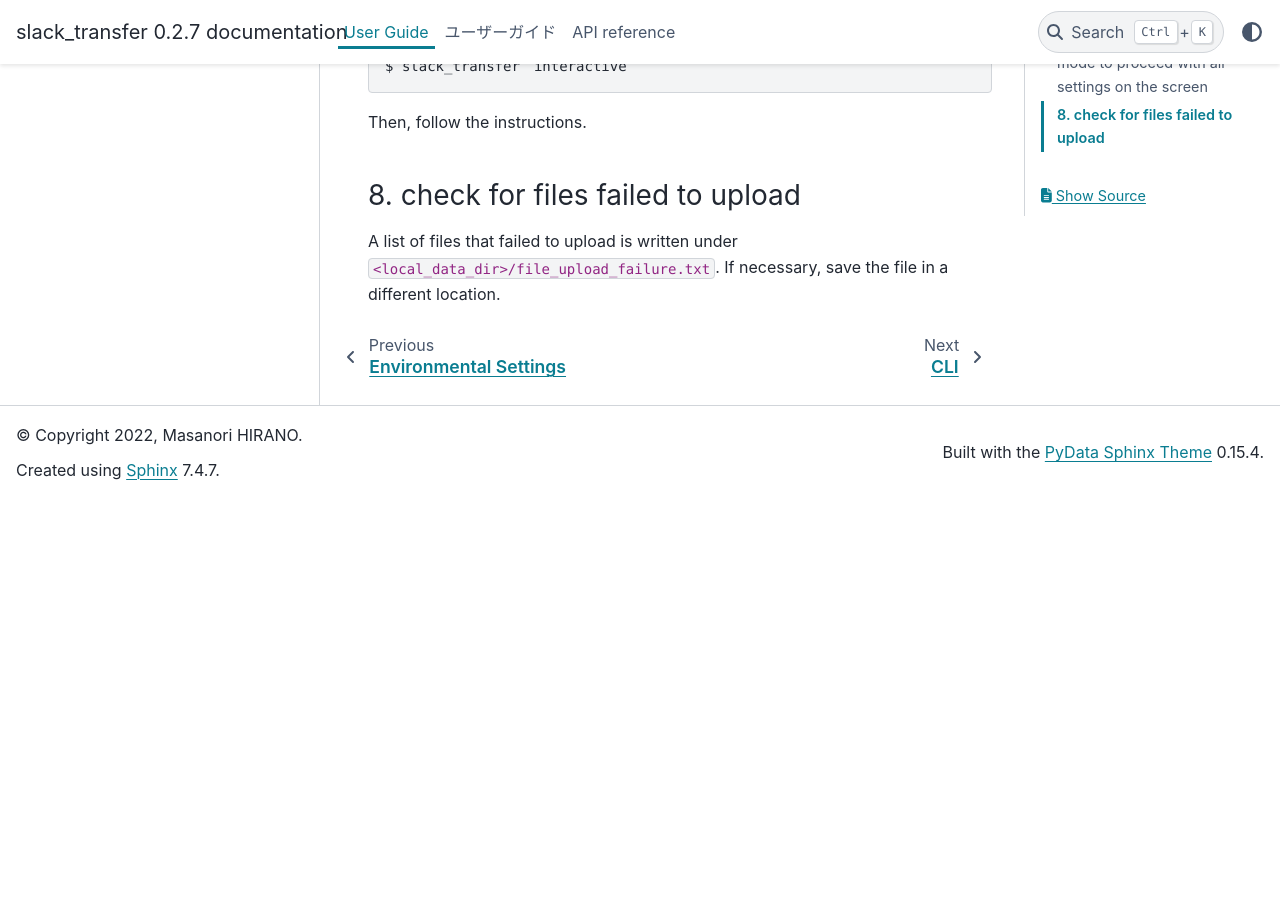
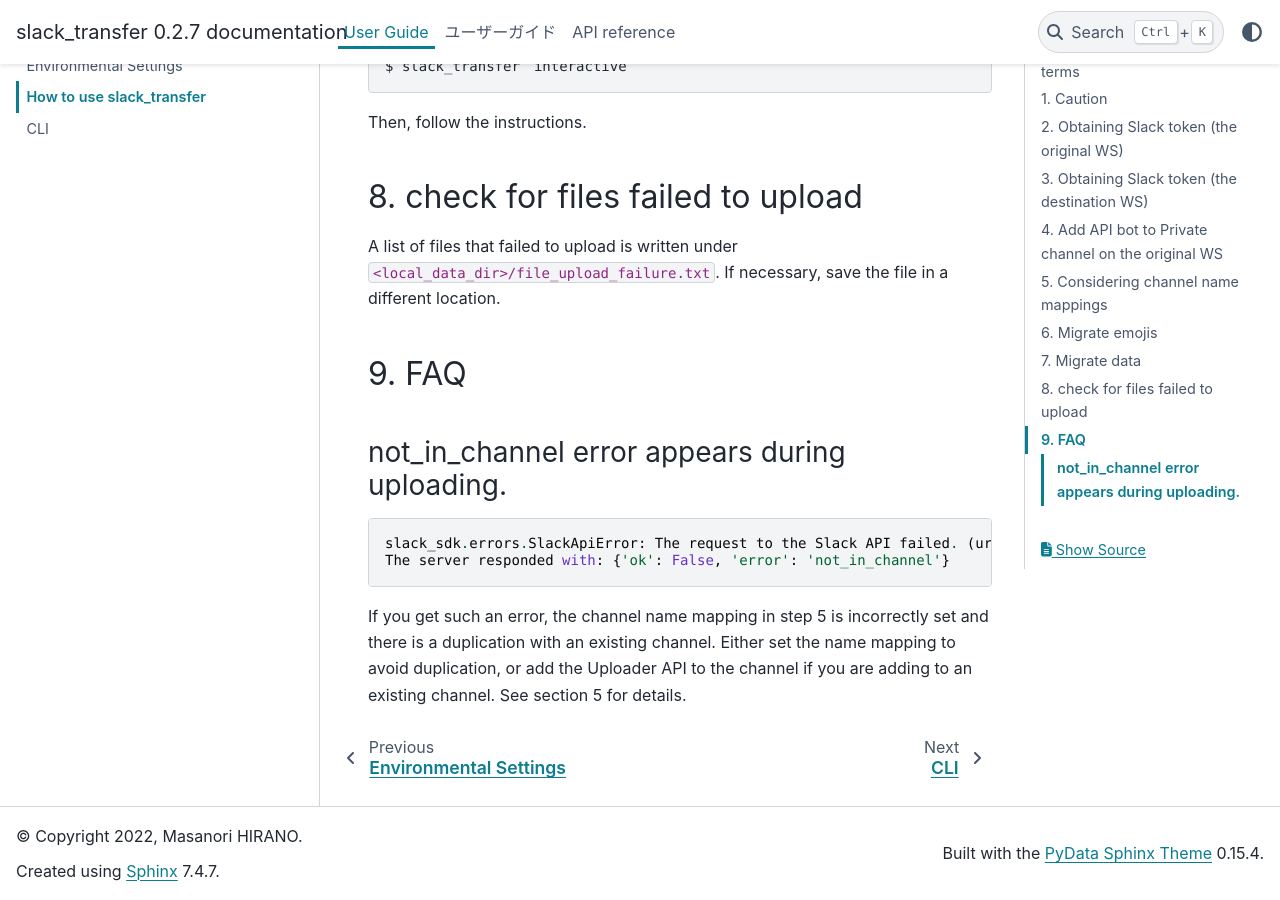
Before and after one commit to masanorihirano/slack_transfer, a Sphinx documentation site: the page built from docs/source/user_guide/run.rst, in a window 1280 px wide and 900 px high, scrolled down 20391 px. Built offline with Sphinx 7.4.7 and the PyData theme 0.15.4, drawn with Linux system fonts in a browser that asks for light colours; before the commit the page ends 20890 px from its top, so only the background shows below that; some of the changed text lies outside the part shown.

Commit message:
added FAQ

```diff
--- a/docs/source/user_guide/run.rst
+++ b/docs/source/user_guide/run.rst
@@ -406,5 +406,19 @@ Starts program by:
 Then, follow the instructions.
 
 8. check for files failed to upload
+---------------------
+A list of files that failed to upload is written under :code:`<local_data_dir>/file_upload_failure.txt`. If necessary, save the file in a different location.
+
+9. FAQ
+---------------------
+
+not_in_channel error appears during uploading.
 ~~~~~~~~~~~~~~~~~~~~~
-A list of files that failed to upload is written under :code:`<local_data_dir>/file_upload_failure.txt`. If necessary, save the file in a different location.
+.. code-block::
+
+    slack_sdk.errors.SlackApiError: The request to the Slack API failed. (url: https://www.slack.com/api/conversations.history)
+    The server responded with: {'ok': False, 'error': 'not_in_channel'}
+
+If you get such an error, the channel name mapping in step 5 is incorrectly set and there is a duplication with an existing channel.
+Either set the name mapping to avoid duplication, or add the Uploader API to the channel if you are adding to an existing channel.
+See section 5 for details.
```
Also changed, not shown: docs/source/user_guide/run_ja.rst (+15 -1 lines).
